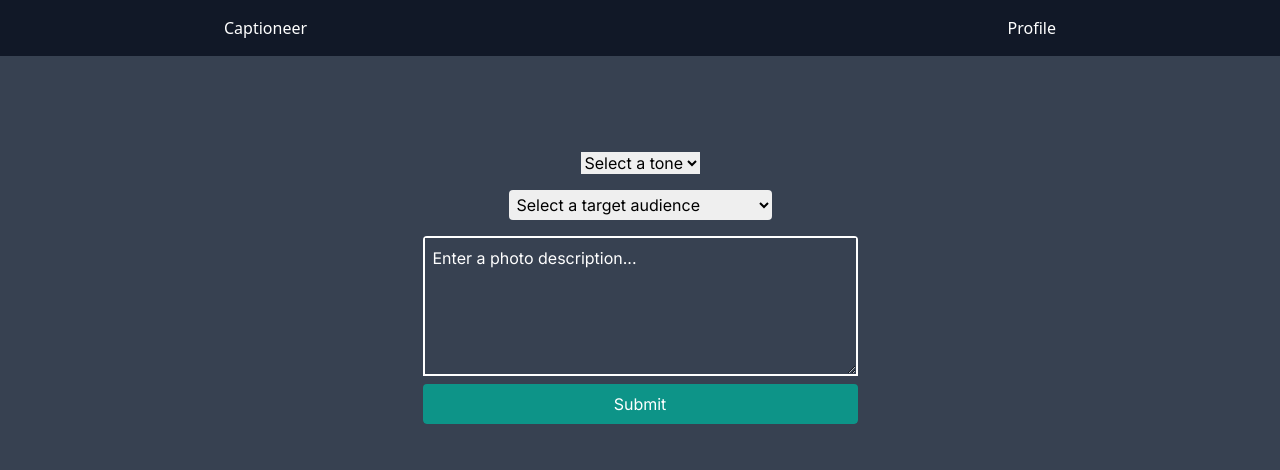
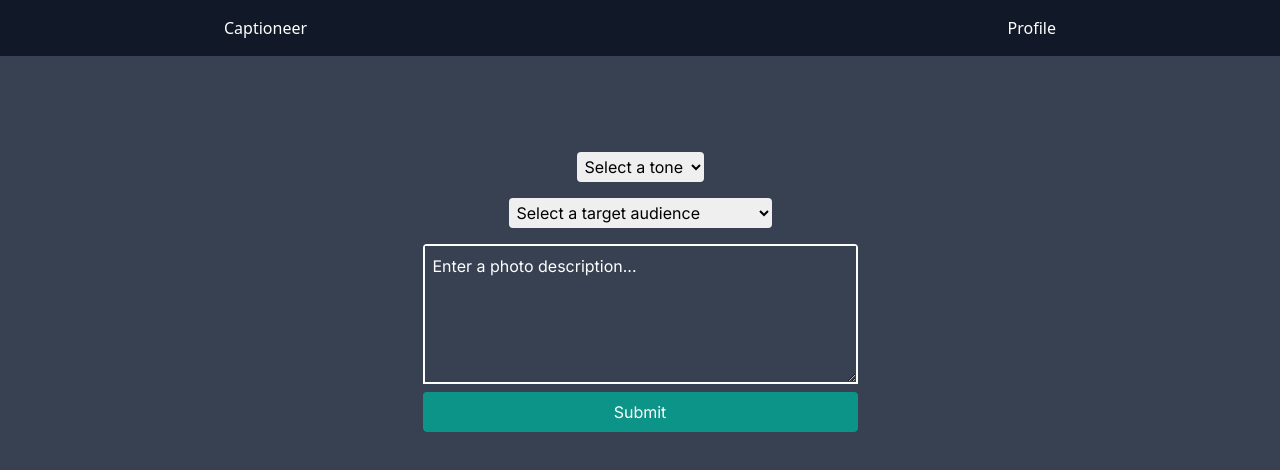
Before and after one commit to demirsergen/prompting, a Next.js app: page / in a window 1280 px wide. Shown: the top 470 px of the page. Built offline with nearby package versions, Linux system fonts and the light colour scheme.

Commit message:
update styling

```diff
--- a/src/components/ToneSelector.jsx
+++ b/src/components/ToneSelector.jsx
@@ -12,7 +12,7 @@
     <select
       value={selectedTone}
       onChange={handleToneChange}
-      className=" text-black"
+      className=" text-black p-1 rounded"
     >
       <option value="Select...">Select a tone</option>
       <option value="professional">Professional</option>
```
